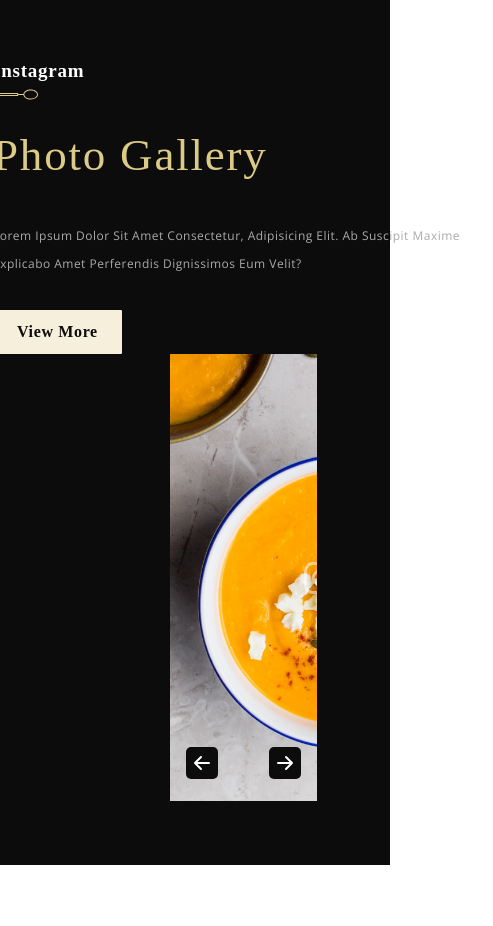
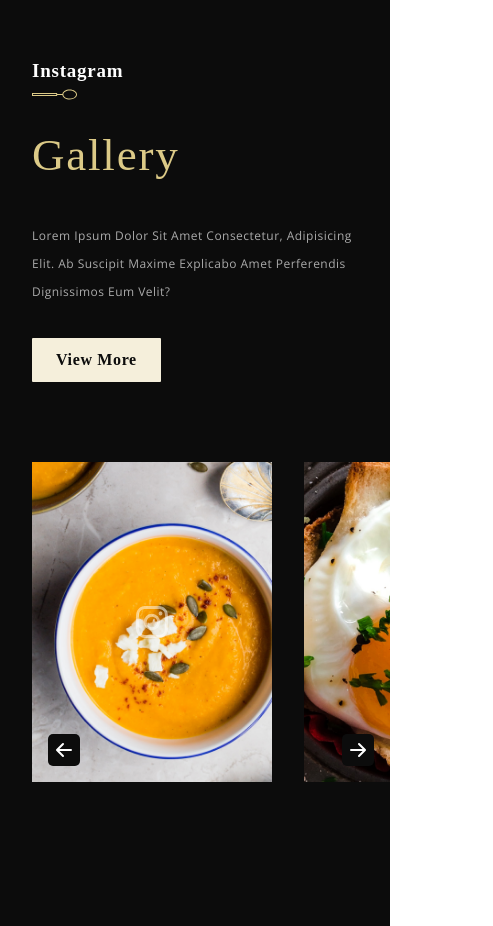
Before and after one commit to Ayush909/React-Restaurante, a React (Create React App) app: page / in a window 390 px wide. Shown: the part 7960-8886 px from the top of the page, 493 px wide, since content can reach past the window. Before the commit the page ends 8825 px from the top, so only its background shows below. Built offline with nearby package versions, Linux system fonts and the light colour scheme; a web font is replaced by a local one.

Commit message:
gallery done

```diff
--- a/src/container/Gallery/Gallery.js
+++ b/src/container/Gallery/Gallery.js
@@ -26,7 +26,7 @@ const Gallery = () => {
       <div className={classes.app__gallery_content}>
         <SubHeading title="Instagram"/>
         <p className="headtext__cormorant">
-          Photo Gallery
+          Gallery
         </p>
         <p className="p__opensans" style={{color : '#AAA', marginTop : '2rem'}}>Lorem ipsum dolor sit amet consectetur, adipisicing elit. Ab suscipit maxime explicabo amet perferendis dignissimos eum velit?</p>
         <button type='button' className='custom__button'>View More</button>
--- a/src/container/Gallery/Gallery.module.css
+++ b/src/container/Gallery/Gallery.module.css
@@ -97,12 +97,28 @@
     .app__gallery{
         flex-direction: column;
     }
+    .app__gallery_images{
+        max-width: 100%;
+        margin: 5rem 0;
+    }
+
 }
 
 @media screen and (max-width : 850px){
-
+    .app__gallery{
+        padding: 4rem 0 4rem 4rem;
+    }
 }
 
 @media screen and (max-width : 650px){
-
+    .app__gallery{
+        padding: 4rem 0 4rem 2rem;
+    }
+    .app__gallery_content{
+        min-width: 100%;
+    }
+    .app__gallery_images_card{
+        min-width: 240px;
+        height: 320px;
+    }
 }
```
